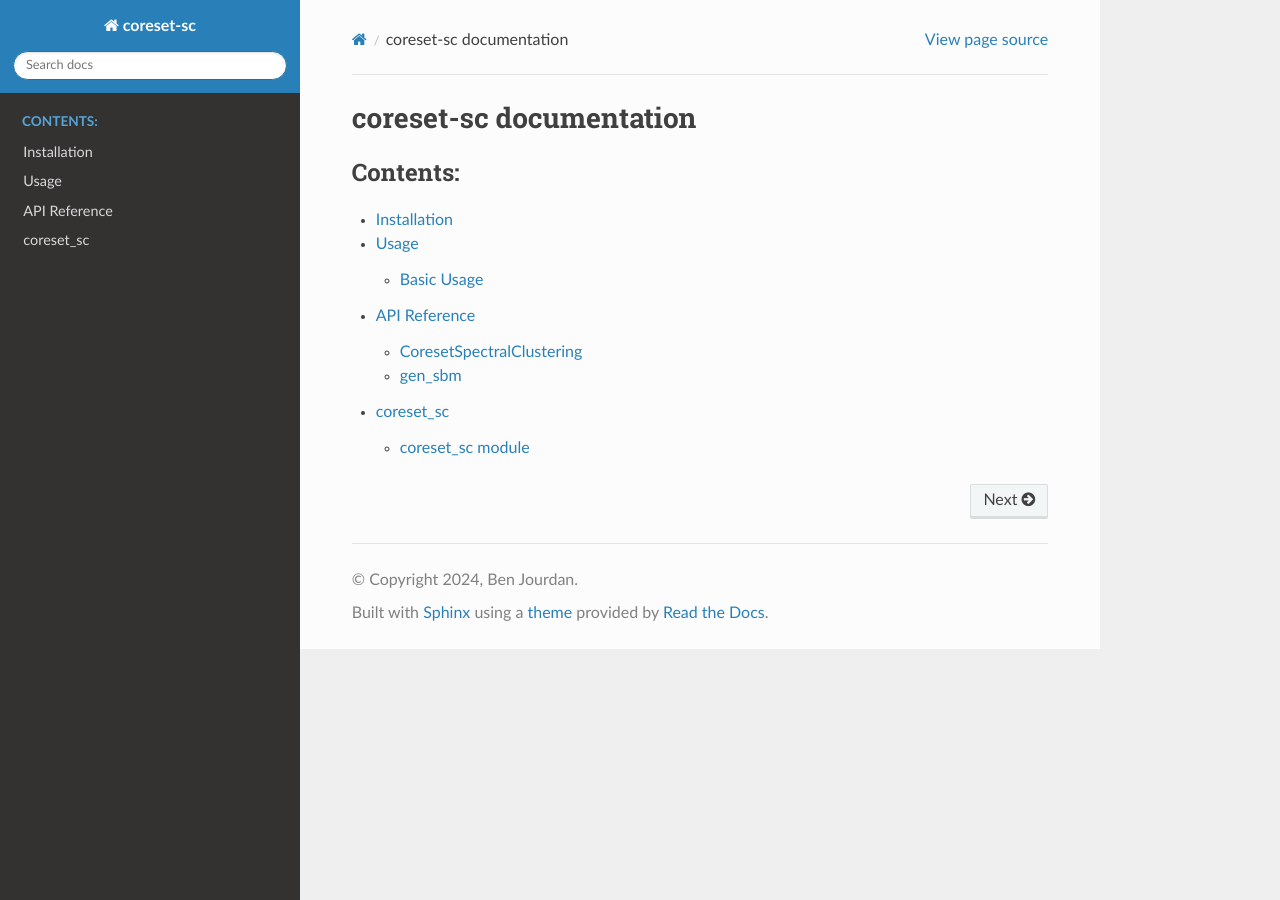
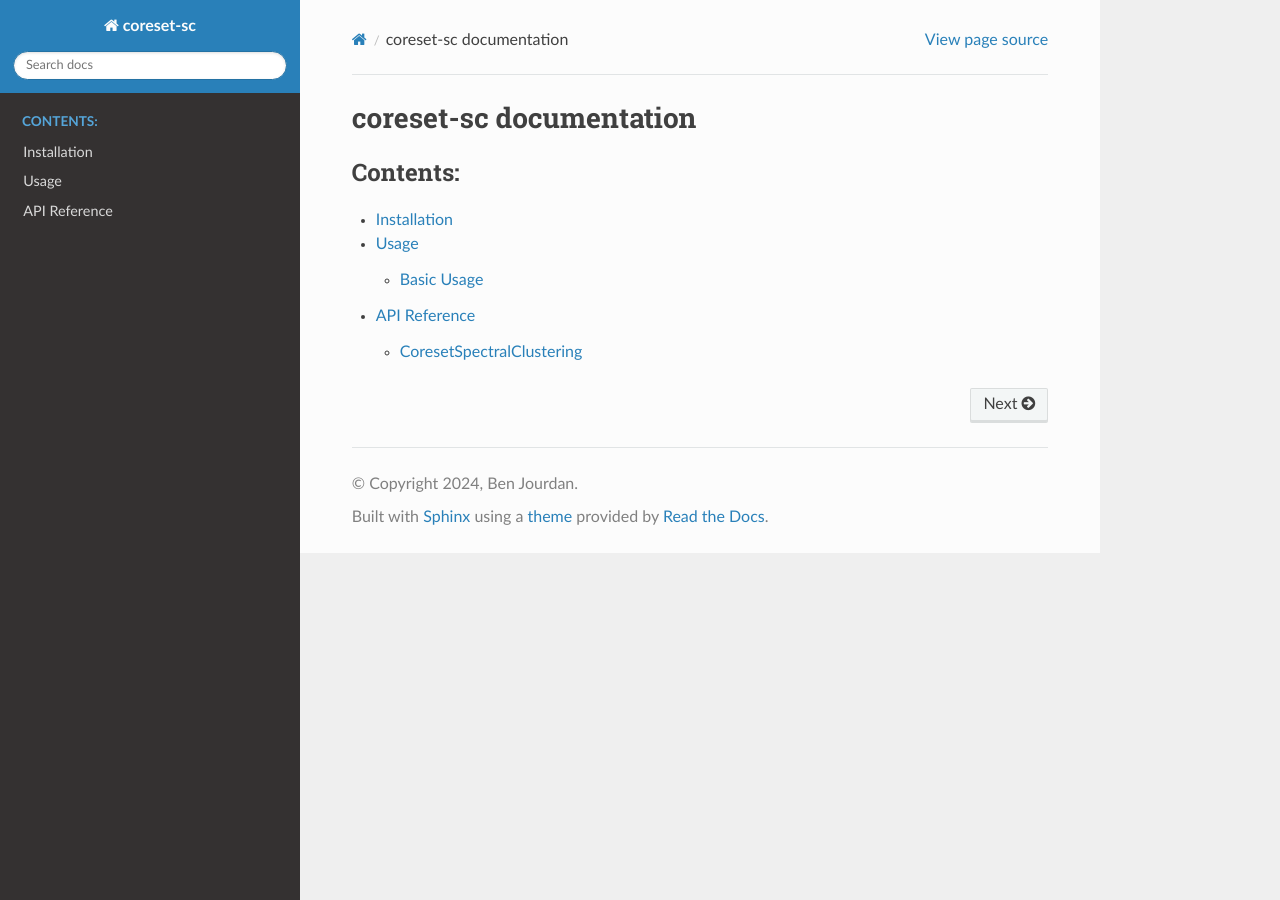
Before and after one commit to BenJourdan/coreset-sc, a Sphinx documentation site: the page built from docs/index.rst, in a window 1280 px wide. Built offline with Sphinx 7.4.7 and the Read the Docs theme 3.1.0, drawn with Linux system fonts in a browser that asks for light colours.

Commit message:
fixing docs

```diff
--- a/docs/index.rst
+++ b/docs/index.rst
@@ -14,4 +14,3 @@ coreset-sc documentation
    installation
    usage
    api
-   source/modules
--- a/docs/source/coreset_sc.rst
+++ /dev/null
@@ -1,7 +0,0 @@
-coreset\_sc module
-==================
-
-.. automodule:: coreset_sc
-   :members:
-   :undoc-members:
-   :show-inheritance:
--- a/docs/source/modules.rst
+++ /dev/null
@@ -1,7 +0,0 @@
-coreset_sc
-==========
-
-.. toctree::
-   :maxdepth: 4
-
-   coreset_sc
```
Also changed, not shown: docs/api.rst (+6 -6 lines).
